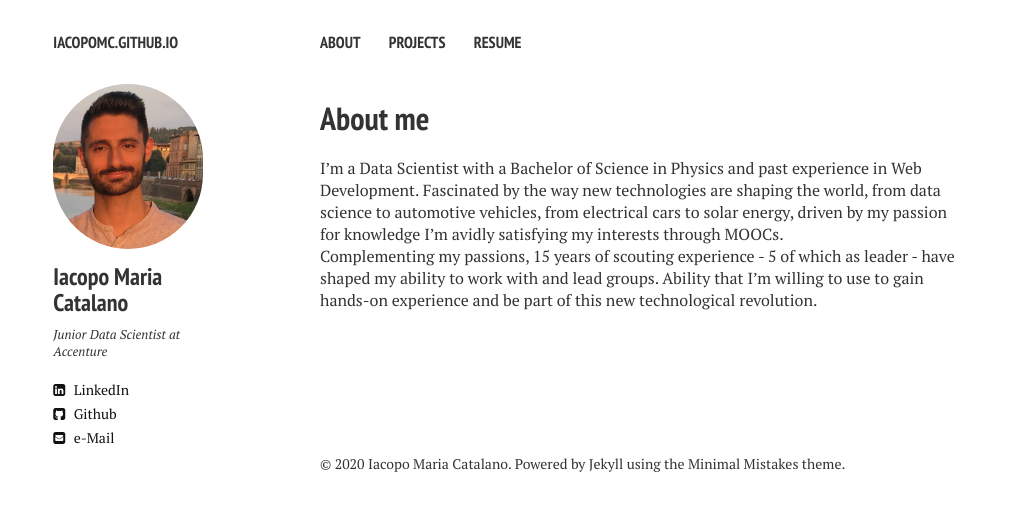
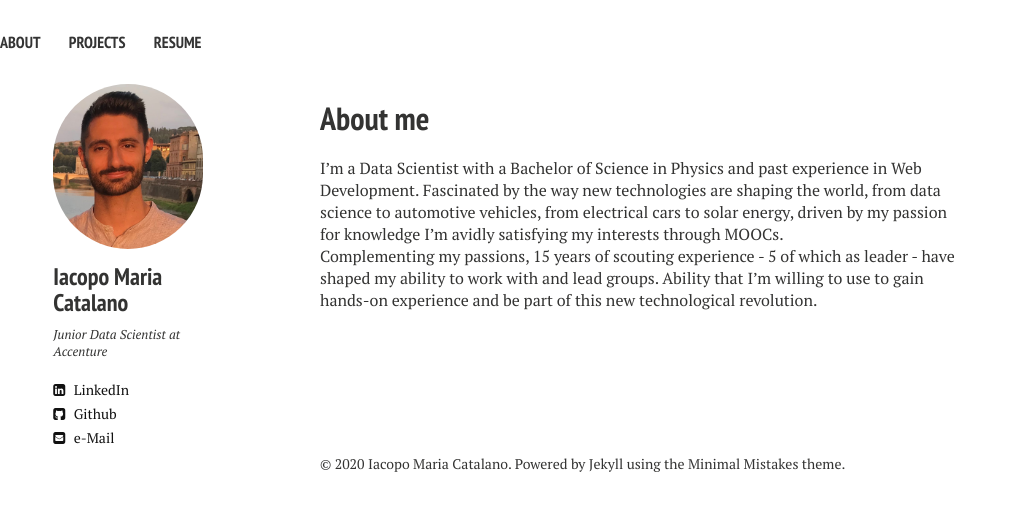
Before and after one commit to IacopomC/iacopomc.github.io, a Jekyll site: the page built from index.md, in a window 1280 px wide. Shown: the top 511 px of the page, without its empty margins (0-1017 px from the left). Built offline with Jekyll 4.4.1, drawn with Linux system fonts in a browser that asks for light colours; nearby versions of some CDN libraries.

Commit message:
remove site name

```diff
--- a/_includes/_navigation.html
+++ b/_includes/_navigation.html
@@ -1,5 +1,5 @@
 <div class="navigation-wrapper">
-	<div class="site-name">
+	<!--<div class="site-name">
 		<a href="{{ site.url }}">{{ site.title }}</a>
 	</div><!-- /.site-name -->
 	<div class="top-navigation">
```
